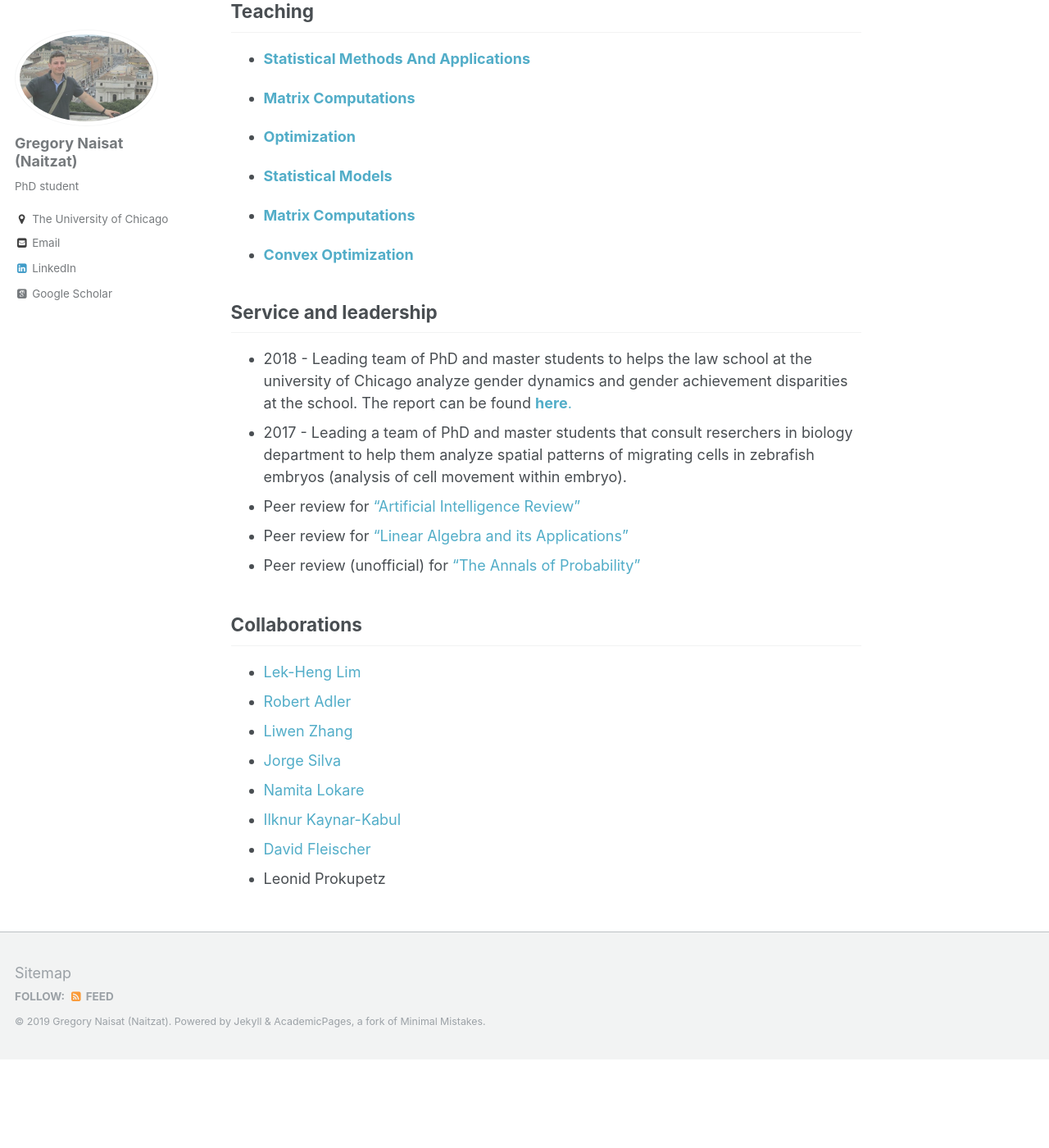
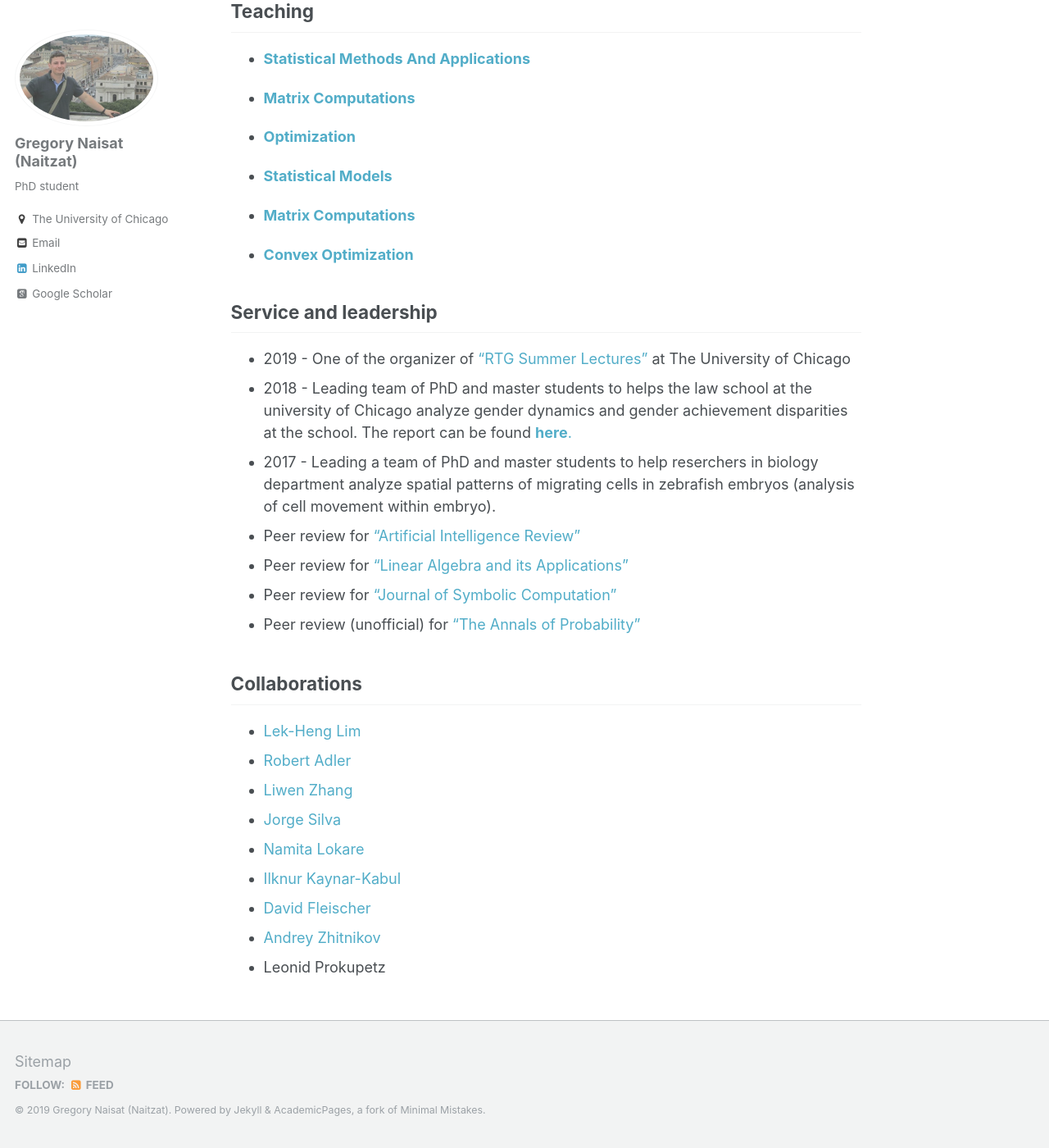
Before and after one commit to sgregnt/sgregnt.github.io, a Jekyll site: the page built from _pages/about.md, in a window 1280 px wide and 1400 px high, scrolled down 4923 px. Shown: the whole window at 82% size. Built offline with Jekyll 4.4.1, drawn with Linux system fonts in a browser that asks for light colours; some web fonts are replaced; before the commit the page ends 6215 px from its top, so only the background shows below that.

Commit message:
Updated the page with newest info

```diff
--- a/_pages/about.md
+++ b/_pages/about.md
@@ -100,10 +100,12 @@ neural network performance.
 
 ## Service and leadership
 
+* 2019 - One of the organizer of ["RTG Summer Lectures"](https://www.stat.uchicago.edu/events/rtg/) at The University of Chicago
 * 2018 - Leading team of PhD and master students to helps the law school at the university of Chicago analyze gender dynamics and gender achievement disparities at the school. The report can be found [__here__.](https://www.law.uchicago.edu/files/2018-05/wap_final.pdf)
-* 2017 - Leading a team of PhD and master students that consult reserchers in biology department to help them analyze spatial patterns of migrating cells in zebrafish embryos (analysis of cell movement within embryo).
+* 2017 - Leading a team of PhD and master students to help reserchers in biology department analyze spatial patterns of migrating cells in zebrafish embryos (analysis of cell movement within embryo).
 * Peer review for ["Artificial Intelligence Review"](https://link.springer.com/journal/10462)
 * Peer review for ["Linear Algebra and its Applications"](https://www.sciencedirect.com/journal/linear-algebra-and-its-applications)
+* Peer review for ["Journal of Symbolic Computation"](https://www.journals.elsevier.com/journal-of-symbolic-computation)
 * Peer review (unofficial) for ["The Annals of Probability"](https://www.imstat.org/journals-and-publications/annals-of-probability/)
 
 
@@ -115,4 +117,5 @@ neural network performance.
 * [Namita Lokare](https://scholar.google.com/citations?user=gEmpXL0AAAAJ&hl=en)
 * [Ilknur Kaynar-Kabul](https://blogs.sas.com/content/author/ilknurkaynarkabul/)
 * [David Fleischer](https://il.linkedin.com/in/davidfleischer)
+* [Andrey Zhitnikov](https://sipl.eelabs.technion.ac.il/members/andrey-zhitnikov/)
 * Leonid Prokupetz
```
